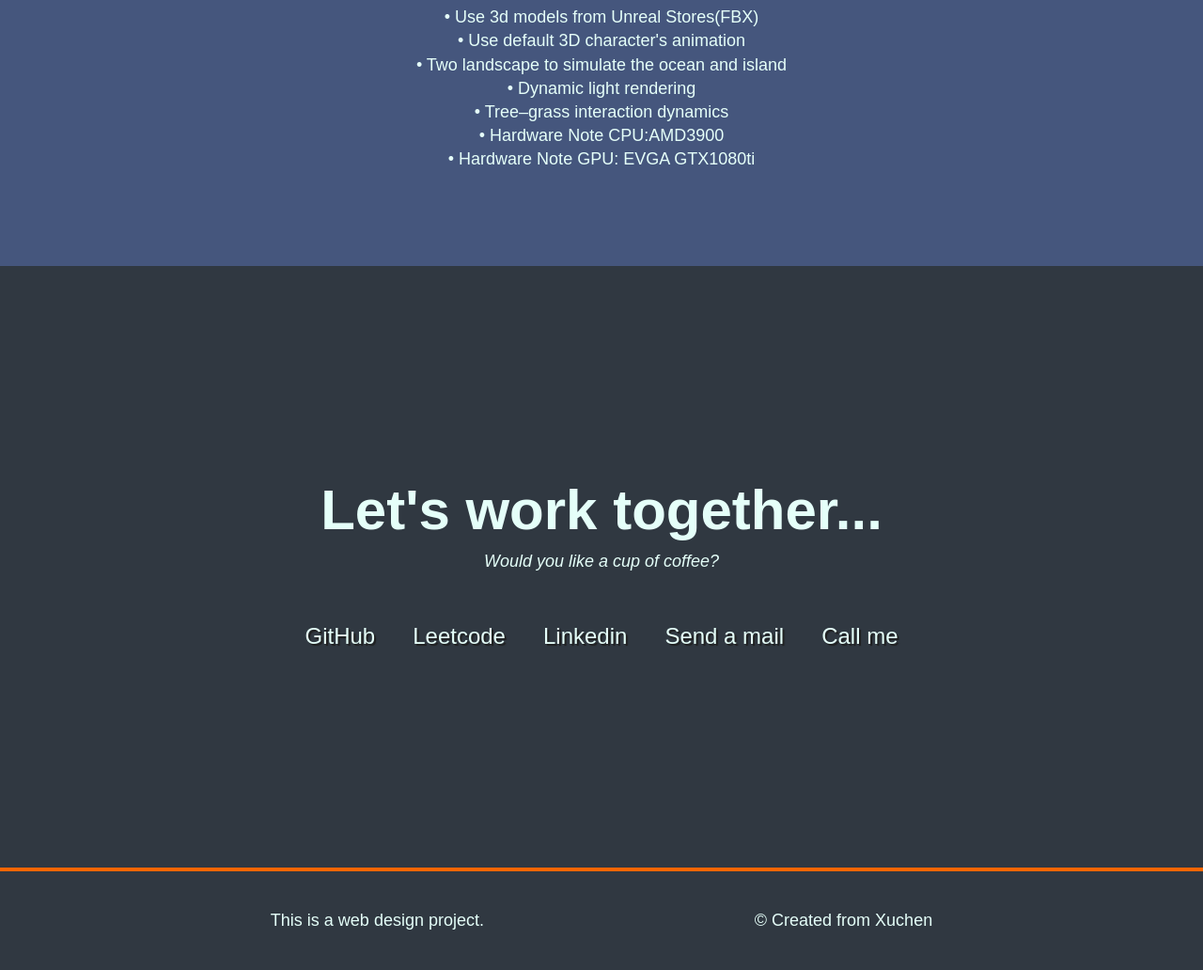
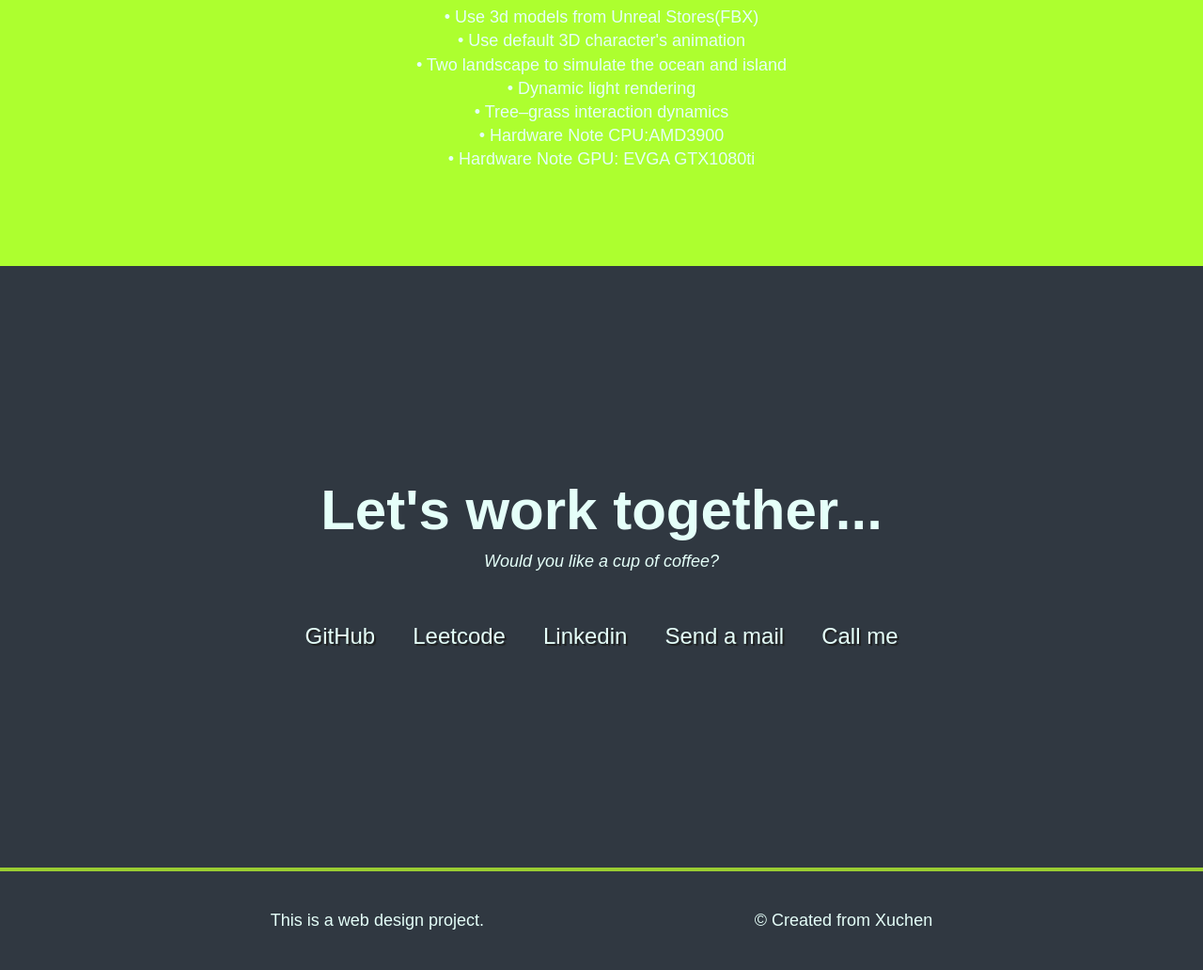
Before and after one commit to XuchenSun/html, a PHP site: page /subpage/project_game_level_design.html in a window 1280 px wide. Shown: the part 1605-2637 px from the top of the page at 94% size. Run offline with PHP 8.4, Linux system fonts and the light colour scheme.

Commit message:
update back ground color

```diff
--- a/index.css
+++ b/index.css
@@ -132,7 +132,7 @@ img {
 }
 
 .nav-list a:hover {
-    background: var(--main-blue);
+    background: greenyellow;
 }
 
 /* Welcome section */
@@ -164,7 +164,7 @@ img {
 .projects-section {
     text-align: center;
     padding: 10rem 2rem;
-    background: var(--main-blue);
+    background: greenyellow;
 }
 .projects-section:hover{
 
--- a/subpage/astronaut_wander.html
+++ b/subpage/astronaut_wander.html
@@ -76,7 +76,7 @@
             font-weight: 400;
             line-height: 1.4;
             color: var(--main-white);
-            background: var(--main-blue);
+            background: greenyellow;
         }
 
         h1, h2 {
@@ -114,7 +114,7 @@
         .projects-section {
             text-align: center;
             padding-top: 2em;
-            background: var(--main-blue);
+            background: greenyellow;
         }
         .projects-section:hover{
 
--- a/subpage/chatGPT/chatGPT.html
+++ b/subpage/chatGPT/chatGPT.html
@@ -77,7 +77,7 @@
             font-weight: 400;
             line-height: 1.4;
             color: var(--main-white);
-            background: var(--main-blue);
+            background: yellowgreen;
         }
 
         h1, h2 {
@@ -118,7 +118,7 @@
         .projects-section {
             text-align: center;
             padding-top: 2em;
-            background: var(--main-blue);
+            background: yellowgreen;
         }
         .projects-section:hover{
 
--- a/subpage/project_game_image_design.html
+++ b/subpage/project_game_image_design.html
@@ -75,7 +75,7 @@
             font-weight: 400;
             line-height: 1.4;
             color: var(--main-white);
-            background: var(--main-blue);
+            background: greenyellow;
         }
 
         h1, h2 {
@@ -116,7 +116,7 @@
         .projects-section {
             text-align: center;
             padding-top: 2em;
-            background: var(--main-blue);
+            background: greenyellow;
         }
         .projects-section:hover{
 
--- a/subpage/project_game_level_design.html
+++ b/subpage/project_game_level_design.html
@@ -3,7 +3,7 @@
 <head>
 <link
         rel="stylesheet"
-        href="../new.css"
+        href="../index.css"
 
 />
     <meta charset="UTF-8">
--- a/subpage/project_traffic_light.html
+++ b/subpage/project_traffic_light.html
@@ -4,7 +4,7 @@
 <head>
 <link
         rel="stylesheet"
-        href="../new.css"
+        href="../index.css"
 
 />
     <meta charset="UTF-8">
--- a/subpage/project_traffic_light2.html
+++ b/subpage/project_traffic_light2.html
@@ -3,7 +3,7 @@
 <head>
 <link
         rel="stylesheet"
-        href="../new.css"
+        href="../index.css"
 
 />
     <meta charset="UTF-8">
--- a/subpage/texttospeech.html
+++ b/subpage/texttospeech.html
@@ -3,7 +3,7 @@
 <head>
 <link
         rel="stylesheet"
-        href="../new.css"
+        href="../index.css"
 
 />
     <meta charset="UTF-8">
```
